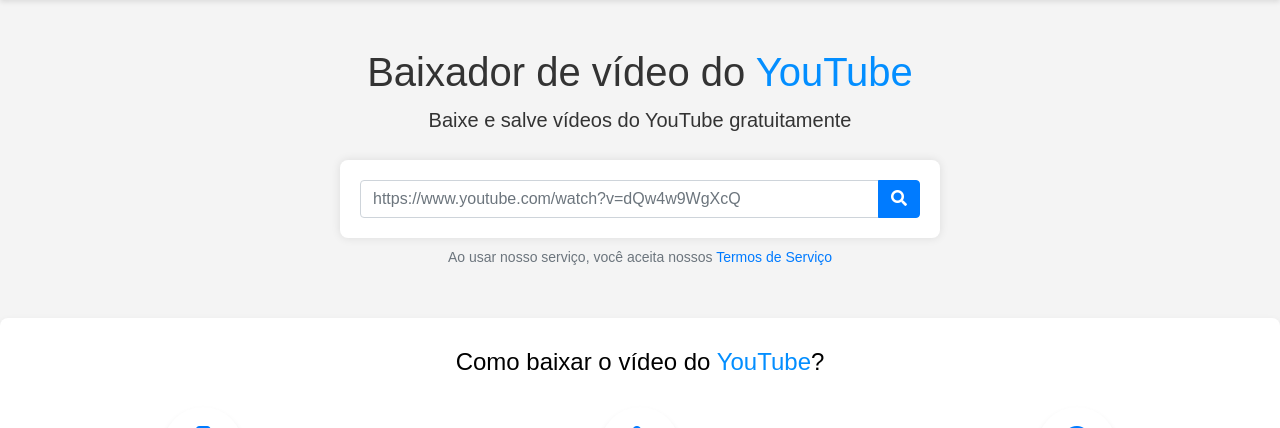
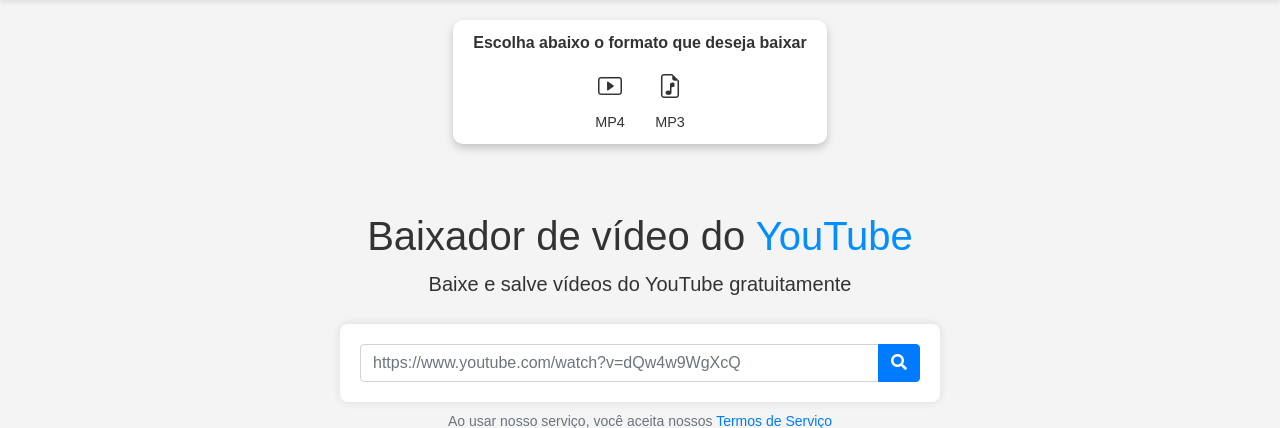
Before and after one commit to xgustavohf/GHFConverter, a Django app: page / in a window 1280 px wide. Shown: the part 59-487 px from the top of the page. Run offline with Django 5.2, Linux system fonts and the light colour scheme; parts of the project's set-up code (start-up, migrations or seed data) failed here and were passed over; some libraries are stand-ins or nearby versions.

Commit message:
Creation of Youtube MP3
Option to download mp3 from YouTube

```diff
--- a/appconverter/templates/download.html
+++ b/appconverter/templates/download.html
@@ -50,6 +50,117 @@
         .footer {
             margin-top: 50px;
         }
+
+
+
+/* Menu Centralizado */
+.menu-container {
+    display: flex;
+    justify-content: center;
+    margin: 20px 0;
+}
+
+/* Menu com fundo branco */
+.menu-wrapper {
+    background: #ffffff; /* Cor de fundo branca */
+    border-radius: 10px; /* Bordas arredondadas */
+    padding: 10px 20px; /* Espaçamento interno */
+    box-shadow: 0 4px 8px rgba(0, 0, 0, 0.2); /* Sombra sutil */
+    transition: transform 0.3s ease, box-shadow 0.3s ease; /* Transições suaves */
+    display: inline-block; /* Ajusta o tamanho ao conteúdo */
+    text-align: center; /* Centraliza o texto e os ícones dentro do menu */
+}
+
+/* Efeito ao passar o mouse sobre o menu */
+.menu-wrapper:hover {
+    transform: translateY(-5px); /* Efeito de elevação ao passar o mouse */
+    box-shadow: 0 8px 16px rgba(0, 0, 0, 0.3); /* Sombra mais intensa ao passar o mouse */
+}
+
+/* Texto dentro da div do menu */
+.menu-text {
+    margin-bottom: 10px; /* Espaçamento abaixo do texto */
+    font-size: 1rem; /* Tamanho do texto */
+    color: #333; /* Cor do texto */
+}
+
+/* Menu */
+.menu {
+    display: flex;
+    justify-content: center;
+    list-style: none;
+    padding: 0;
+    margin: 0;
+}
+
+/* Itens do Menu */
+.menu-item {
+    margin: 0 10px; /* Ajuste a margem horizontal conforme necessário */
+    text-align: center;
+}
+
+/* Remover sublinhado dos links */
+.menu-item a {
+    text-decoration: none; /* Remove o sublinhado */
+    color: #333; /* Cor do texto padrão */
+    transition: color 0.3s ease, transform 0.3s ease; /* Transições suaves */
+}
+
+/* Estilo para item selecionado */
+.menu-item a.active,
+.menu-item a:hover {
+    color: #007bff; /* Cor azul ao passar o mouse ou quando ativo */
+    transform: scale(1.2); /* Efeito de aumento ao passar o mouse */
+}
+
+/* Estilo dos ícones */
+.menu-item i {
+    font-size: 1.5rem; /* Tamanho do ícone */
+    color: #333; /* Cor do ícone */
+    transition: color 0.3s ease, transform 0.3s ease; /* Transições suaves */
+    display: inline-flex;
+    align-items: center;
+    justify-content: center;
+    width: 40px; /* Largura do círculo */
+    height: 40px; /* Altura do círculo */
+    border-radius: 50%; /* Círculo */
+    background: #ffffff; /* Fundo branco */
+    border: 2px solid #ffffff; /* Contorno branco */
+}
+
+/* Estilo ao passar o mouse sobre os ícones */
+.menu-item:hover i {
+    color: #007bff; /* Cor do ícone ao passar o mouse */
+    background: #ffffff; /* Fundo branco ao passar o mouse */
+    border: 2px solid #007bff; /* Contorno azul ao passar o mouse */
+    transform: scale(1.2); /* Efeito de aumento do ícone ao passar o mouse */
+}
+
+/* Estilo do texto abaixo dos ícones */
+.menu-item span {
+    display: block;
+    margin-top: 5px;
+    font-size: 0.9rem; /* Tamanho menor do texto */
+    color: #333; /* Cor do texto */
+}
+
+/* Ajustes para dispositivos móveis */
+@media (max-width: 768px) {
+    .menu-item i {
+        font-size: 1.2rem; /* Tamanho menor do ícone em dispositivos móveis */
+    }
+
+    .menu-item span {
+        font-size: 0.8rem; /* Tamanho menor do texto em dispositivos móveis */
+    }
+}
+
+
+
+
+
+
+
     </style>
 </head>
 <body>
@@ -72,6 +183,35 @@
             </ul>
         </div>
     </nav>
+
+<!-- Menu Centralizado -->
+<div class="menu-container">
+    <div class="menu-wrapper">
+        <!-- Texto acima do menu -->
+        <div class="menu-text">
+            <strong>Escolha abaixo o formato que deseja baixar</strong>
+        </div>
+
+        <ul class="menu">
+            <li class="menu-item">
+                <a href="{% url 'youtube' %}">
+                    <i class="bi bi-play-btn"></i>
+                    <span>MP4</span>
+                </a>
+            </li>
+            <li class="menu-item">
+                <a href="{% url 'youtube_audio' %}">
+                    <i class="bi bi-file-earmark-music"></i>
+                    <span>MP3</span>
+                </a>
+            </li>
+        </ul>
+    </div>
+</div>
+
+
+
+
 
     <div class="container text-center mt-5">
         <h1 class="display-4">Baixador de vídeo do <span style="color: rgb(3, 142, 255);">YouTube</span></h1>
--- a/appconverter/urls.py
+++ b/appconverter/urls.py
@@ -2,12 +2,14 @@ from django.urls import path
 from .views import index, download_video_view, termos_uso, instagram_download_view, instagram_page, download_progress, politica_privacidade, contato, facebook, download_video_facebook, youtube
 from django.conf import settings
 from django.conf.urls.static import static
-from .views import facebook, download_video_facebook
+from .views import facebook, download_video_facebook, serve_audio
+from . import views
 
 urlpatterns = [
     path('', index, name='index'),
     path('download/', download_video_view, name='download_video'),
     path('progress/<str:task_id>/', download_progress, name='download_progress'),
+    path('download/<str:filename>', serve_audio, name='serve_audio'),
     path('instagram/', instagram_page, name='instagram_page'),
     path('instagram-download/', instagram_download_view, name='instagram_download'),
     path('youtube/', youtube, name='youtube'),
@@ -16,6 +18,7 @@ urlpatterns = [
     path('termos-de-uso/', termos_uso, name='termos'),
     path('politica-de-privacidade/', politica_privacidade, name='politica_privacidade'),
     path('contato/', contato, name='contato'),
+    path('youtube-mp3/', views.youtube_audio, name='youtube_audio'),
 ]
 if settings.DEBUG:
     urlpatterns += static(settings.MEDIA_URL, document_root=settings.MEDIA_ROOT)
--- a/appconverter/views.py
+++ b/appconverter/views.py
@@ -1,4 +1,4 @@
-from django.http import HttpResponse, FileResponse, JsonResponse
+from django.http import HttpResponse, FileResponse, JsonResponse, Http404
 from django.shortcuts import render
 from django.conf import settings
 from .forms import YouTubeDownloadForm
@@ -11,6 +11,7 @@ import requests
 import threading
 import yt_dlp
 import time
+import tempfile
 import os
 
 def termos_uso(request):
@@ -181,3 +182,61 @@ def download_video_facebook(request):
                 return JsonResponse({'error': 'Arquivo não encontrado'}, status=404)
         except ValueError as e:
             return JsonResponse({'error': str(e)}, status=400)
+
+
+def youtube_audio(request):
+    if request.method == 'POST':
+        url = request.POST.get('url')
+
+        if not url:
+            return JsonResponse({'error': 'URL não fornecida'}, status=400)
+
+        # Use MEDIA_ROOT para salvar o arquivo
+        output_dir = settings.MEDIA_ROOT
+        ydl_opts = {
+            'format': 'bestaudio/best',
+            'postprocessors': [{
+                'key': 'FFmpegExtractAudio',
+                'preferredcodec': 'mp3',
+                'preferredquality': '192',
+            }],
+            'outtmpl': os.path.join(output_dir, '%(id)s.%(ext)s'),
+            'noplaylist': True,
+            'quiet': True,
+        }
+        try:
+            with yt_dlp.YoutubeDL(ydl_opts) as ydl:
+                info = ydl.extract_info(url, download=True)
+                audio_file_path = ydl.prepare_filename(info)
+                audio_file_path = audio_file_path.rsplit('.', 1)[0] + '.mp3'
+
+                # Check if file exists in MEDIA_ROOT
+                if not os.path.exists(audio_file_path):
+                    return JsonResponse({'error': 'Arquivo de áudio não encontrado após o download.'}, status=500)
+
+                # Atualize a URL para refletir a pasta MEDIA_ROOT
+                formats = [
+                    {
+                        'url': f'/download/{os.path.basename(audio_file_path)}',
+                        'quality': 'High',
+                        'bitrate': '192'
+                    }
+                ]
+
+                return JsonResponse({
+                    'title': info.get('title'),
+                    'thumbnail': info.get('thumbnail'),
+                    'formats': formats
+                })
+
+        except Exception as e:
+            return JsonResponse({'error': str(e)}, status=500)
+
+    return render(request, 'youtube_audio.html')
+
+def serve_audio(request, filename):
+    file_path = os.path.join(settings.MEDIA_ROOT, filename)
+    if os.path.exists(file_path):
+        return FileResponse(open(file_path, 'rb'), content_type='audio/mpeg')
+    else:
+        raise Http404("Arquivo não encontrado")
```
Also changed, not shown: appconverter/templates/youtube_audio.html (added, +136 -0 lines), 1 other file.
